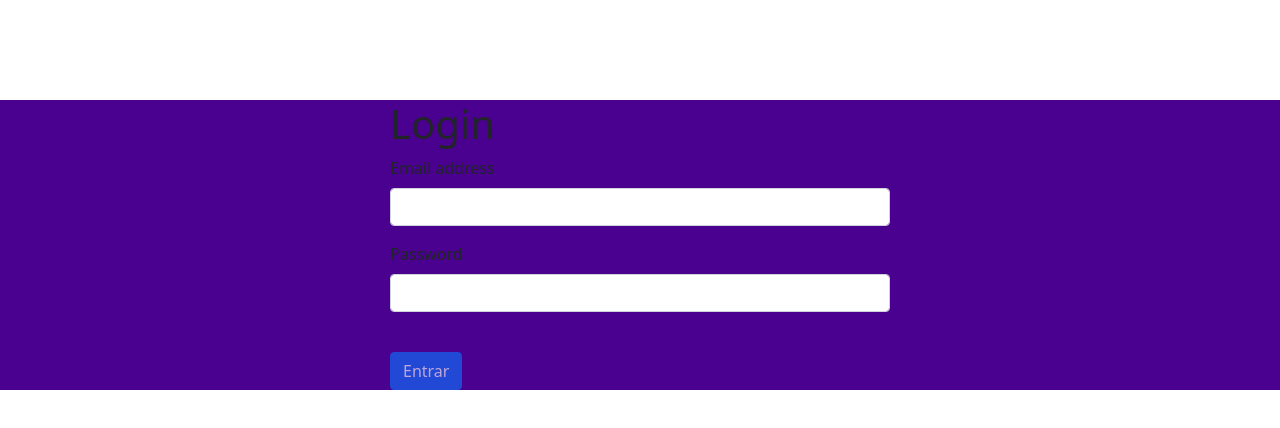
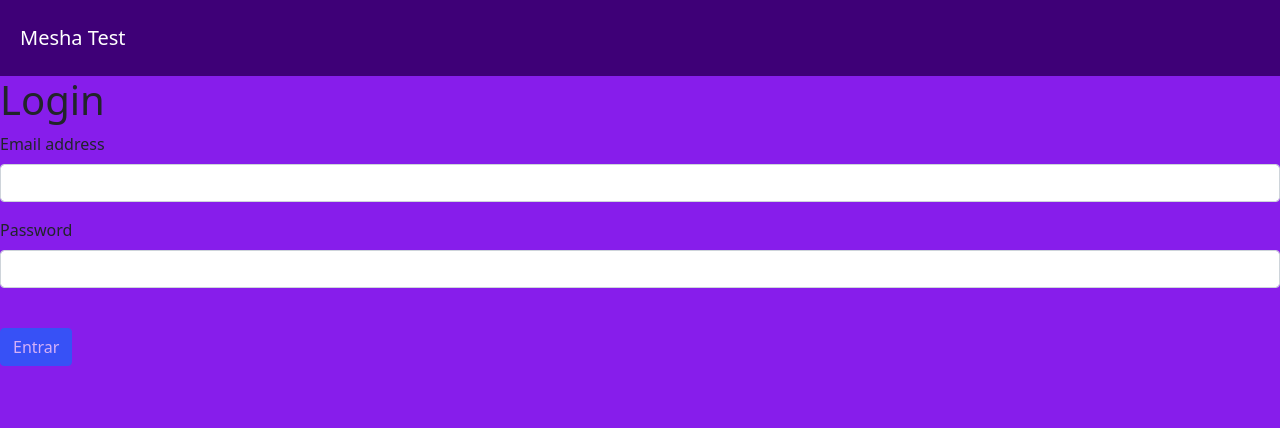
Before and after one commit to eldersoon/mesha-front, an Angular app: page /login in a window 1280 px wide. Shown: the top 428 px of the page. Built offline with nearby package versions, Linux system fonts and the light colour scheme; what ngx-mask would draw is missing.

Commit message:
adjust list layout

```diff
--- a/angular.json
+++ b/angular.json
@@ -28,7 +28,8 @@
             ],
             "styles": [
               "src/styles.css",
-              "node_modules/bootstrap/dist/css/bootstrap.min.css"
+              "node_modules/bootstrap/dist/css/bootstrap.min.css",
+              "node_modules/ngx-toastr/toastr.css"
             ],
             "scripts": []
           },
--- a/package.json
+++ b/package.json
@@ -21,6 +21,7 @@
     "bootstrap": "^5.1.3",
     "jwt-decode": "^3.1.2",
     "ngx-mask": "^13.1.11",
+    "ngx-toastr": "^14.3.0",
     "rxjs": "~7.5.0",
     "tslib": "^2.3.0",
     "zone.js": "~0.11.4"
--- a/src/app/app.component.css
+++ b/src/app/app.component.css
@@ -1,5 +1,5 @@
-html,
-body {
-  min-height: 100%;
-  background-color: rgb(74, 1, 143);
+html, body {
+  margin: 0;
+  height: 100vh;
+  background-color: rgb(135, 29, 235);
 }
--- a/src/app/app.module.ts
+++ b/src/app/app.module.ts
@@ -3,6 +3,8 @@ import { BrowserModule } from '@angular/platform-browser';
 import { ReactiveFormsModule, FormsModule } from '@angular/forms';
 import { HttpClientModule } from '@angular/common/http';
 import { NgxMaskModule, IConfig } from 'ngx-mask';
+import { ToastrModule } from 'ngx-toastr';
+import { BrowserAnimationsModule } from '@angular/platform-browser/animations';
 
 import { AppRoutingModule } from './app-routing.module';
 import { AppComponent } from './app.component';
@@ -36,6 +38,8 @@ const maskConfig: Partial<IConfig> = {
     FormsModule,
     HttpClientModule,
     NgxMaskModule.forRoot(),
+    ToastrModule.forRoot(),
+    BrowserAnimationsModule,
   ],
   providers: [httpInterceptorProviders],
   bootstrap: [AppComponent],
--- a/src/app/layout/authentication/authentication.component.css
+++ b/src/app/layout/authentication/authentication.component.css
@@ -1,5 +1,8 @@
-.authentication {
-  width: 500px;
-  margin: 100px auto 0 auto;
+.navbar-brand {
+  margin: 10px 20px;
+  color: white;
+}
 
+.navbar {
+  background-color: rgb(62, 0, 119);
 }
--- a/src/app/layout/authentication/authentication.component.html
+++ b/src/app/layout/authentication/authentication.component.html
@@ -1,3 +1,10 @@
-<div class="authentication">
+
+<nav class="navbar navbar-light">
+  <a class="navbar-brand" href="#">
+    Mesha Test
+  </a>
+</nav>
+
+<div class="main">
   <router-outlet></router-outlet>
 </div>
--- a/src/app/layout/home/home.component.css
+++ b/src/app/layout/home/home.component.css
@@ -4,5 +4,5 @@
 }
 
 .navbar {
-  background-color: blueviolet;
+  background-color: rgb(62, 0, 119);
 }
--- a/src/app/register/create/create.component.ts
+++ b/src/app/register/create/create.component.ts
@@ -8,6 +8,7 @@ import {
 } from '@angular/forms';
 import { ActivatedRoute, Router } from '@angular/router';
 import { RegisterService } from '../register.service';
+import { ToastrService } from 'ngx-toastr';
 
 @Component({
   selector: 'app-create',
@@ -32,7 +33,8 @@ export class CreateComponent implements OnInit {
   constructor(
     private registerService: RegisterService,
     private router: Router,
-    private route: ActivatedRoute
+    private route: ActivatedRoute,
+    private toastr: ToastrService
   ) {
     route.params.subscribe((params: any) => {
       this.registerName = params.name;
@@ -85,25 +87,26 @@ export class CreateComponent implements OnInit {
 
   async onSubmit(formDirective: FormGroupDirective) {
     if (this.createRegisterForm.invalid) {
-      console.log(this.createRegisterForm.value.cpf);
-      this.findInvalidControls();
+      this.toastr.error('Preencha os campos corretamente!', 'Ops');
+      // this.findInvalidControls();
       return;
     }
     try {
-      const response = await this.registerService.create(
+      const api = await this.registerService.create(
         this.createRegisterForm.value
       );
-      console.log(response);
-      if (response.status === 200) {
+      console.log(api);
+      if (api.status === 200) {
+        this.toastr.success(api.message, 'Wow!!');
         this.success = true;
       }
-      console.log(response);
+      console.log(api);
       formDirective.resetForm();
       this.createRegisterForm.reset();
-      // chamar para uma página de sucesso...
-      // ou mostrar modal e direcionar para outra tela ou ambos
+
       this.router.navigate(['login']);
     } catch (err: any) {
+      this.toastr.error(err.message, 'Ops');
       console.log(err);
     }
   }
--- a/src/app/register/list/list.component.css
+++ b/src/app/register/list/list.component.css
@@ -0,0 +1,4 @@
+.table{
+  margin: 0;
+  background-color: rgb(135, 29, 235);
+}
--- a/src/app/register/list/list.component.html
+++ b/src/app/register/list/list.component.html
@@ -1,8 +1,10 @@
-<table class="table table-dark">
+<div style="width: 100%;" class="table d-flex p-2 justify-content-center">
+  <table class="table table-dark col-sm-12 col-md-10" style="display: table;margin:0 auto;">
     <thead>
       <tr>
         <th scope="col">#</th>
         <th scope="col">Nome</th>
+        <th scope="col">Validado</th>
         <th scope="col">Ações</th>
       </tr>
     </thead>
@@ -10,7 +12,10 @@
       <tr *ngFor="let register of registers">
         <th scope="row">{{ register.id }}</th>
         <td>{{ register.name }}</td>
+        <td *ngIf="register.valid===1">Sim</td>
+        <td *ngIf="register.valid===0">Não</td>
         <td><button class="btn btn-primary" (click)="viewRegister(register.id)">Ver</button></td>
       </tr>
     </tbody>
   </table>
+</div>
--- a/src/app/register/view/view.component.ts
+++ b/src/app/register/view/view.component.ts
@@ -1,6 +1,7 @@
 import { Component, OnInit } from '@angular/core';
 import { ActivatedRoute } from '@angular/router';
 import { RegisterService } from '../register.service';
+import { ToastrService } from 'ngx-toastr';
 
 @Component({
   selector: 'app-view',
@@ -14,7 +15,8 @@ export class ViewComponent implements OnInit {
 
   constructor(
     private registerService: RegisterService,
-    private route: ActivatedRoute
+    private route: ActivatedRoute,
+    private toastr: ToastrService
   ) {
     route.params.subscribe((params: any) => {
       this.userId = params.id;
@@ -33,6 +35,7 @@ export class ViewComponent implements OnInit {
   async validRegister(id: any) {
     const api = await this.registerService.validRegister(id);
     console.log(api);
+    this.toastr.success('Wow!!', api.message);
     this.viewRegister(id);
   }
 }
```
Also changed, not shown: 2 other files (tests, documents, lock files or other folders). Lines whose indentation alone changed are shown as unchanged.
